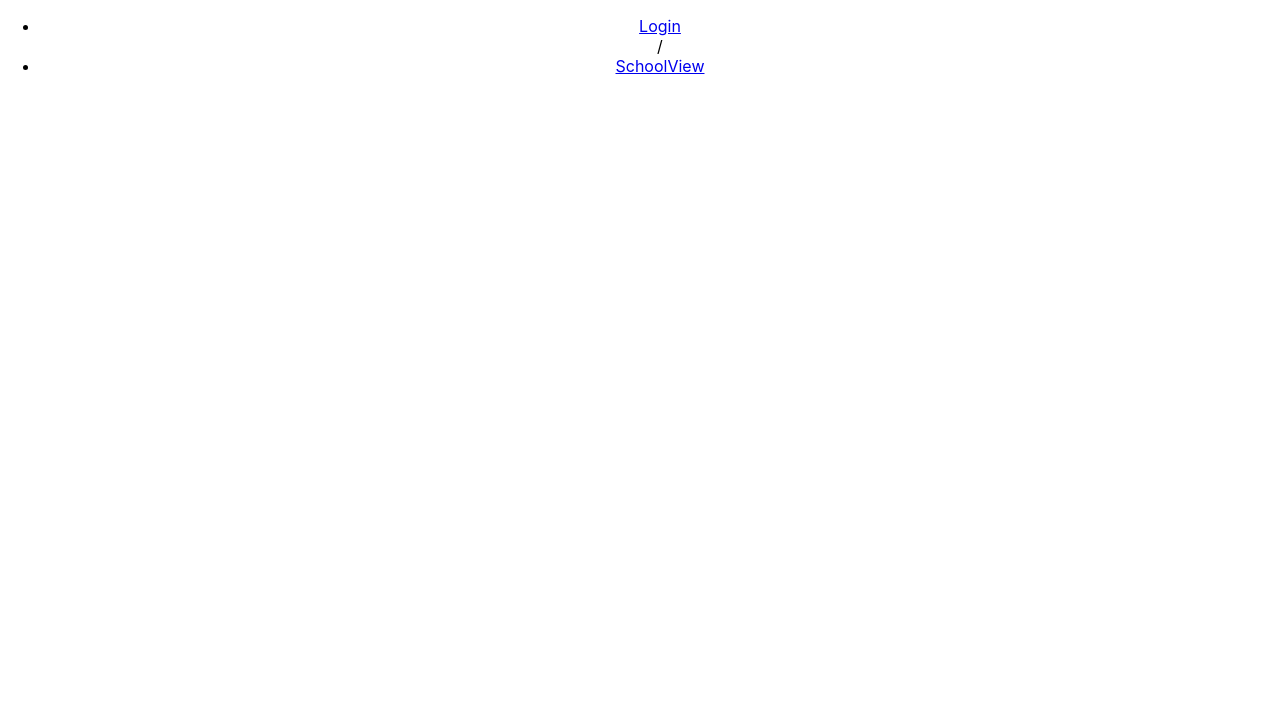
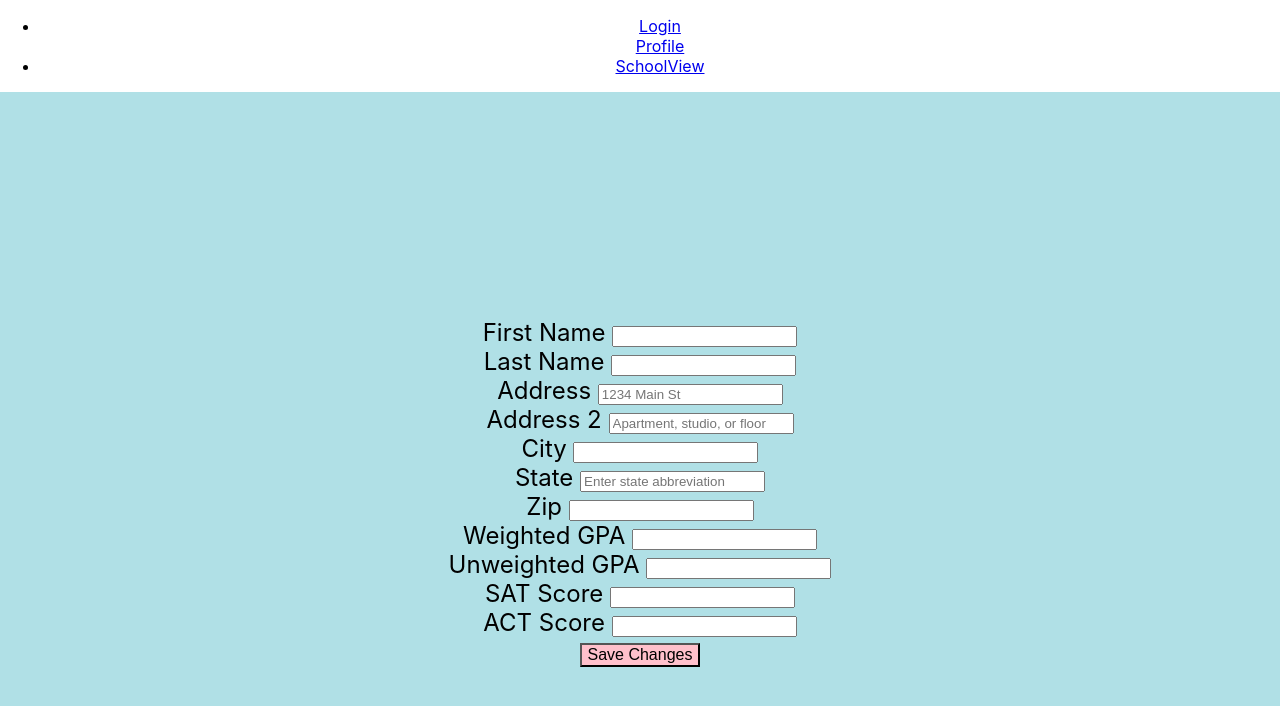
Before and after one commit to treisig/College-Finder, a React (Create React App) app: page /editprofile in a window 1280 px wide. Shown: the top 706 px of the page. Built offline with nearby package versions, Linux system fonts and the light colour scheme.

Commit message:
added updating profile functionality

```diff
--- a/src/App.js
+++ b/src/App.js
@@ -2,8 +2,8 @@ import React from "react";
 import Login from "./components/authentication/Login.js";
 import Signup from "./components/authentication/Signup.js";
 import SchoolView from "./components/school-view/SchoolView.js";
+import Profile from "./components/student-profile/Profile.js";
 import "./App.css";
-import Profile from "./components/student-profile/Profile.js";
 
 import { BrowserRouter as Router, Switch, Route, Link } from "react-router-dom";
 
@@ -16,7 +16,7 @@ function App() {
             <li>
               <Link to="/"> Login</Link>
             </li>
-            /
+            <Link to="/editprofile">Profile</Link>
             <li>
               <Link to="/schoolfinder">SchoolView</Link>
             </li>
@@ -26,6 +26,7 @@ function App() {
           <Route exact path="/" component={Login} />
           <Route exact path="/signup" component={Signup} />
           <Route exact path="/schoolfinder" component={SchoolView} />
+          <Route exact path="/editprofile" component={Profile} />
         </Switch>
       </Router>
     </div>
--- a/src/components/student-profile/Profile.js
+++ b/src/components/student-profile/Profile.js
@@ -1,71 +1,115 @@
 import React from "react";
 import { Form, Button, Col } from "react-bootstrap";
 import "./Profile.css";
+import axios from "axios";
+import Firebase from "../../Firebase/Firebase";
 
 function Profile(props) {
-    return <div>
-        <div className="header">
-        </div>
+  // sends changes to Firebase
+  const handleEditInfo = async (event) => {
+    event.preventDefault();
+    const {
+      fname,
+      lname,
+      address,
+      address2,
+      city,
+      state,
+      zip,
+      weightedGPA,
+      unweightedGPA,
+      SAT,
+      ACT,
+    } = event.target.elements;
+
+    await axios.post(
+      "http://localhost:5001/college-finder-b2385/us-central1/api/createAccount",
+      {
+        uid: Firebase.auth.currentUser.uid,
+        fname: fname.value,
+        lname: lname.value,
+        address: address.value,
+        address2: address2.value,
+        city: city.value,
+        state: state.value,
+        zip: zip.value,
+        weightedGPA: weightedGPA.value,
+        unweightedGPA: unweightedGPA.value,
+        SAT: SAT.value,
+        ACT: ACT.value,
+      }
+    );
+  };
+
+  return (
+    <div>
+      <div className="header"></div>
       <div className="profileDiv">
-            <Form>
+        <Form onSubmit={handleEditInfo}>
           <Form.Row>
             <Form.Group as={Col} controlId="formGridFirstName">
               <Form.Label>First Name </Form.Label>
-                        <Form.Control/>
+              <Form.Control name="fname" />
             </Form.Group>
 
             <Form.Group as={Col} controlId="formGridLastName">
               <Form.Label>Last Name </Form.Label>
-                        <Form.Control />
+              <Form.Control name="lname" />
             </Form.Group>
           </Form.Row>
 
           <Form.Group controlId="formGridAddress1">
             <Form.Label>Address </Form.Label>
-                    <Form.Control placeholder="1234 Main St" />
+            <Form.Control name="address" placeholder="1234 Main St" />
           </Form.Group>
 
           <Form.Group controlId="formGridAddress2">
             <Form.Label>Address 2 </Form.Label>
-                    <Form.Control placeholder="Apartment, studio, or floor" />
+            <Form.Control
+              name="address2"
+              placeholder="Apartment, studio, or floor"
+            />
           </Form.Group>
 
           <Form.Row>
             <Form.Group as={Col} controlId="formGridCity">
               <Form.Label>City </Form.Label>
-                        <Form.Control />
+              <Form.Control name="city" />
             </Form.Group>
 
             <Form.Group as={Col} controlId="formGridState">
               <Form.Label>State </Form.Label>
-                        <Form.Control placeholder="Enter state abbreviation"/>
+              <Form.Control
+                name="state"
+                placeholder="Enter state abbreviation"
+              />
             </Form.Group>
 
             <Form.Group as={Col} controlId="formGridZip">
               <Form.Label>Zip </Form.Label>
-                        <Form.Control />
+              <Form.Control name="zip" />
             </Form.Group>
           </Form.Row>
 
           <Form.Row>
             <Form.Group as={Col} controlId="formGridWeightedGPA">
               <Form.Label>Weighted GPA </Form.Label>
-                        <Form.Control />
+              <Form.Control name="weightedGPA" />
             </Form.Group>
 
             <Form.Group as={Col} controlId="formGridUnweighted GPA">
               <Form.Label>Unweighted GPA </Form.Label>
-                        <Form.Control/>
+              <Form.Control name="unweightedGPA" />
             </Form.Group>
 
             <Form.Group as={Col} controlId="formGridSAT">
               <Form.Label>SAT Score </Form.Label>
-                        <Form.Control />
+              <Form.Control name="SAT" />
             </Form.Group>
 
             <Form.Group as={Col} controlId="formGridACT">
               <Form.Label>ACT Score </Form.Label>
-                        <Form.Control />
+              <Form.Control name="ACT" />
             </Form.Group>
           </Form.Row>
 
@@ -75,6 +119,7 @@ function Profile(props) {
         </Form>
       </div>
     </div>
+  );
 }
 
 export default Profile;
```
Also changed, not shown: 1 other file (tests, documents, lock files or other folders). Lines whose indentation alone changed are shown as unchanged.
